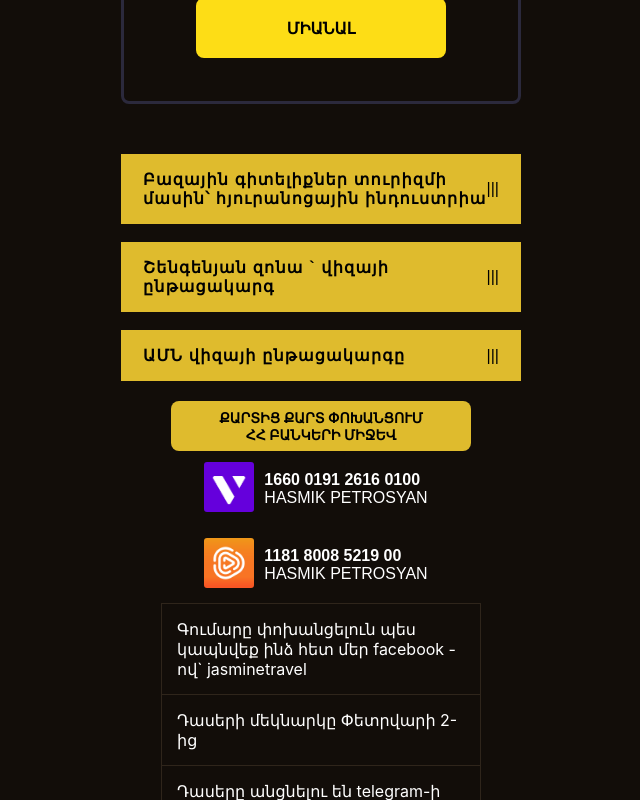
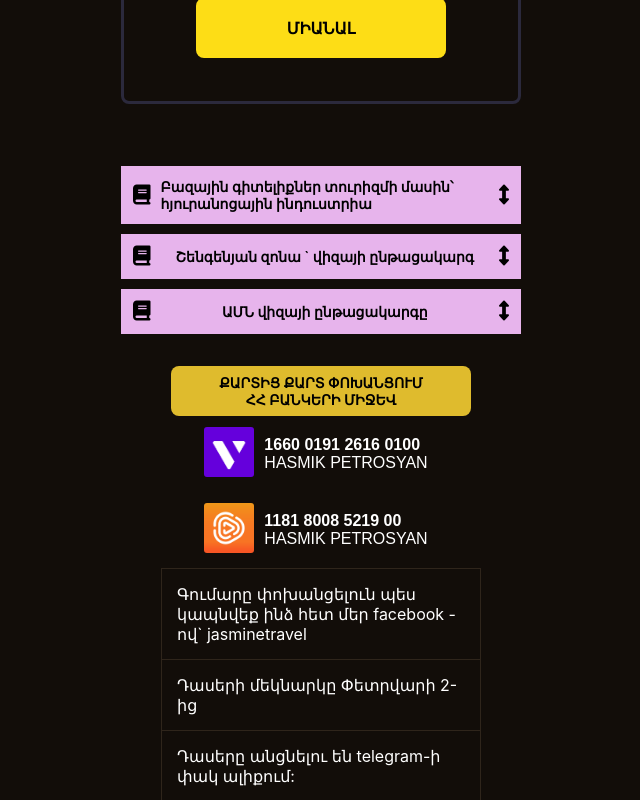
Before and after one commit to vardgeshakobyan2024/jasmine-travel, a React (Create React App) app: page / in a window 1280 px wide. Shown: the part 2620-3420 px from the top of the page, without its empty margins (319-959 px from the left). Built offline with nearby package versions, Linux system fonts and the light colour scheme.

Commit message:
add accordion components for real

```diff
--- a/src/components/Accordion/Accordion.jsx
+++ b/src/components/Accordion/Accordion.jsx
@@ -5,28 +5,23 @@ const Accordion = ({ text, items, active, setActive }) => {
         <div className="accordion">
             <div className="accordionHeading">
                 <div className="container">
-                    <p>{text}</p>
-                    <span onClick={() => {
-                        if (active) {
-                            setActive("");
-                        } else {
-                            setActive(text)
-                        }
-                    }}>{active === text ? "X" : "|||"}</span>
+                    <div className="icon">
+                        <i className="fa-solid fa-book"></i>
+                    </div>
+                    <div className="text">{text}</div>
+                    <div className="select">
+                        <i className="fa-solid fa-up-down" onClick={()=> {
+                            if (active) {
+                                setActive("");
+                            } else {
+                                setActive(text);
+                            }
+                        }}></i>
+                    </div>
                 </div>
             </div>
-            <div className={(active === text ? "showaccordionContent" : "accordionContent")}>
-                <div className="container">
-                    <ul>
-                        {
-                            items.map((el, idx) => {
-                                return (
-                                    <li key={idx}>{el}</li>
-                                )
-                            })
-                        }
-                    </ul>
-                </div>
+            <div className={(active === text ? "showAccordionBody" : "accordionBody")}>
+
             </div>
         </div>
     )
--- a/src/components/Accordion/accordion.css
+++ b/src/components/Accordion/accordion.css
@@ -1,52 +1,39 @@
 .accordion {
     max-width: 400px;
-    margin: 18px auto;
-    font-family: arial;
-}
-
-.accordionHeading {
-    background: #dfbb2d;
-    padding: 14px 20px;
+    padding: 10px;
+    margin: 10px auto;
+    background: #E7B4EC;
+    font-weight: 600;
 }
 
 .accordionHeading .container {
+    width: 100%;
     display: flex;
+    justify-content: space-between;
     align-items: center;
-    justify-content: space-between;
+    gap: 10px;
 }
 
-.accordionHeading p {
-    letter-spacing: 1.2px;
-    font-weight: 600;
+.accordionHeading .text {
+    font-size: 14px;
 }
 
-.accordionHeading span {
+.accordionHeading i {
+    font-size: 20px;
     cursor: pointer;
 }
 
-.accordionContent {
-    background-color: #fddd16;
+.accordion .accordionBody {
+    width: 100%;
     height: 0;
     opacity: 0;
-    display: flex;
-    overflow: hidden;
-    transition: all 600ms ease-in-out;
+    transition: all .8s ease-in-out;
 }
 
-.showaccordionContent {
-    background-color: #fddd16;
-    display: flex;
-    overflow: hidden;
-    padding: 14px 20px;
+.accordion .showAccordionBody {
+    width: 100%;
+    height: 300px;
     opacity: 1;
-    transition: all 600ms ease-in-out;
+    padding: 10px 20px;
+    transition: all .8s ease-in-out;
 }
-
-.showaccordionContent .container {
-    padding: 10px;
-}
-
-.accordionContent ul {
-    font-size: 12px;
-    line-height: 1.6;
-}
--- a/src/components/AccordionParent/accordionParent.css
+++ b/src/components/AccordionParent/accordionParent.css
@@ -1,3 +1,7 @@
+.accordionParent {
+    padding: 20px 0;
+}
+
 .accordionParent .container {
     padding: 2px;
 }
```
